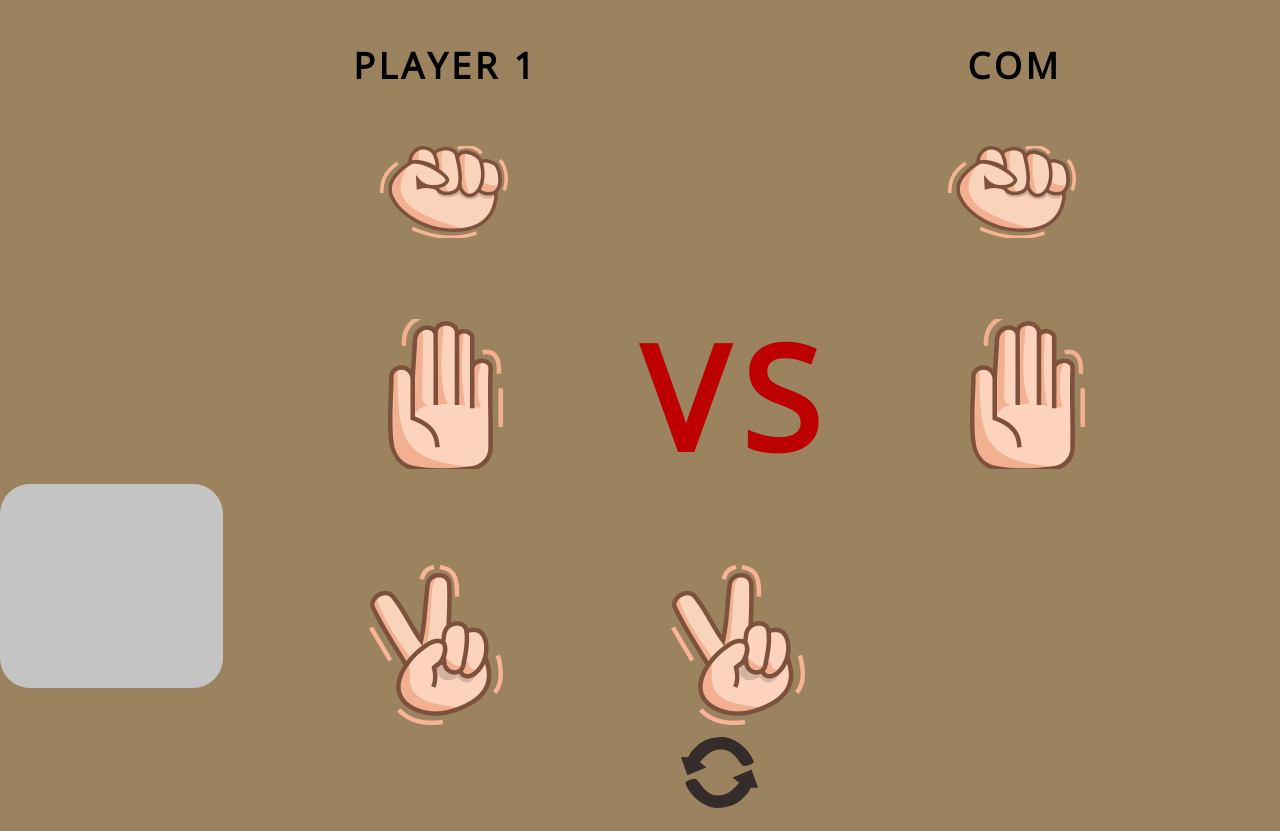
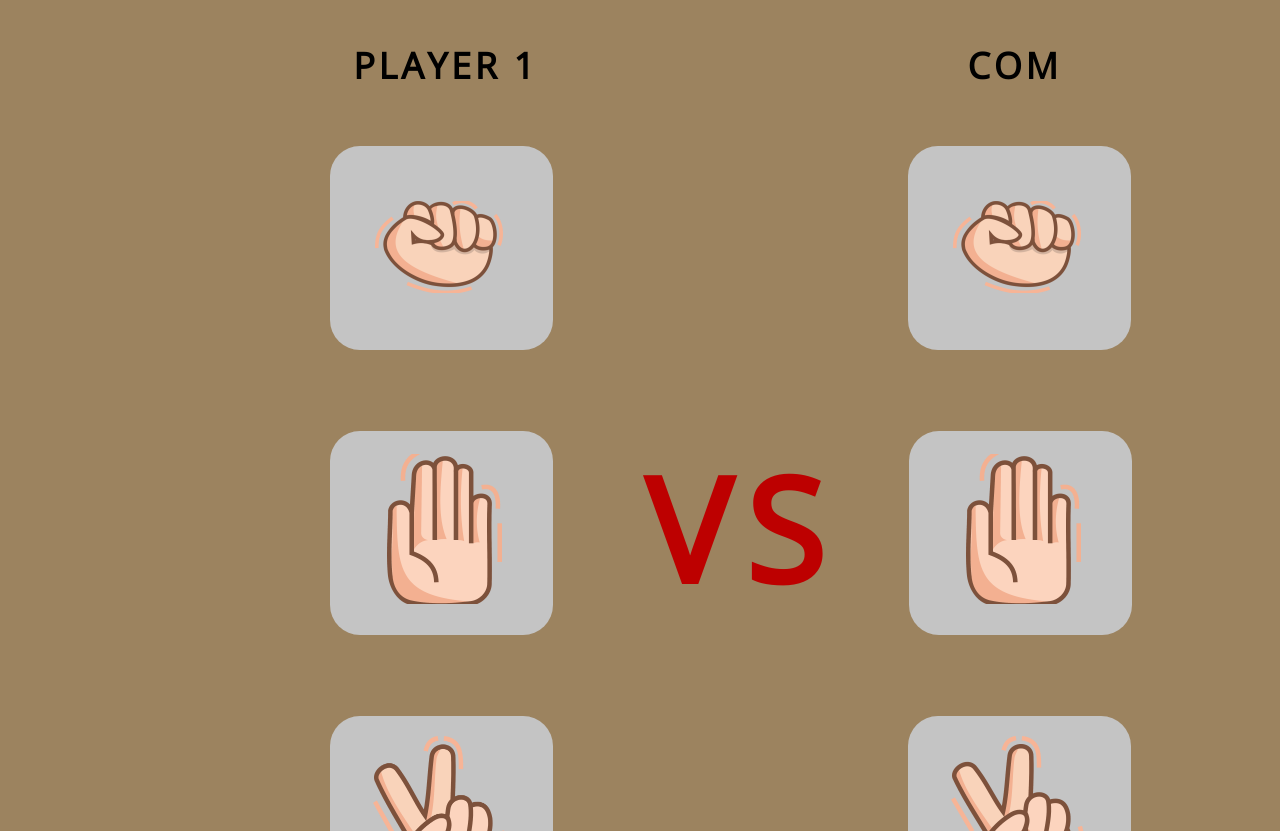
Before and after one commit to Binar-FSW-Wave-25/Challenge-Chapter-4, a plain HTML site: page index.html in a window 1280 px wide. Shown: the part 121-952 px from the top of the page. Drawn offline with nearby package versions, Linux system fonts and the light colour scheme.

Commit message:
Lanjut penambahan border lainnya

```diff
--- a/index.html
+++ b/index.html
@@ -25,22 +25,32 @@
             <span class="computer">COM</span>
         </div>
         <div class="batu">
-            <img class="batu-satu" src="assets/batu 1.png">
-            <img class="batu-dua" src="assets/batu 2.png">
+            <div class="wrapper-batu-satu">
+                <img class="batu-satu" src="assets/batu 1.png">
+            </div>
+            <div class="wrapper-batu-dua">
+                <img class="batu-dua" src="assets/batu 2.png">
+            </div>
         </div>
         <div class="kertas">
-            <img class="kertas-satu" src="assets/kertas 1.png">
+            <div class="wrapper-kertas-satu">
+                <img class="kertas-satu" src="assets/kertas 1.png">
+            </div>
             <span class="versus">VS</span>
             <span class="player-one hide">PLAYER 1 WIN</span>
             <span class="com-menang hide">COM<br>WIN</span>
             <span class="seri hide">DRAW</span>
-            <img class="kertas-dua" src="assets/kertas 2.png">
+            <div class="wrapper-kertas-dua">
+                <img class="kertas-dua" src="assets/kertas 2.png">
+            </div>
         </div>
         <div class="gunting">
-            <div class="background">
+            <div class="wrapper-gunting-satu">
                 <img class="gunting-satu" src="assets/gunting 1.png">
             </div>
-            <img class="gunting-dua" src="assets/gunting 2.png">
+            <div class="wrapper-gunting-dua">
+                <img class="gunting-dua" src="assets/gunting 2.png">
+            </div>
         </div>
         <div>
             <img class="refresh" src="assets/refresh 2.png">
--- a/style.css
+++ b/style.css
@@ -73,48 +73,19 @@ body {
     display: flex;
 }
 
-.batu-satu {
-    margin-left: 380px;
-    margin-top: 11px;
-}
-
-.batu-dua {
-    margin-left: 440px;
-    margin-top: 11px;
-}
-
 .kertas {
     display: flex;
 }
 
-.kertas-satu {
-    margin-left: 388px;
-    margin-top: 81px;
-}
-
 .versus {
-    margin-left: 86px;
-    margin-top: 60px;
-}
-
-.kertas-dua {
-    margin-left: 85px;
-    margin-top: 81px;
+    margin-left: 40px;
+    margin-top: 80px;
 }
 
 .gunting {
     display: flex;
 }
 
-.gunting-satu {
-    margin-left: 369px;
-    margin-top: 81px;
-}
-
-.gunting-dua {
-    margin-left: 448px;
-    margin-top: 81px;
-}
 
 
 .kiri {
@@ -161,37 +132,121 @@ body {
     text-align: center;
 }
 
+.wrapper-batu-satu {
+    position: relative;
+    width: 223px;
+    height: 204px;
+    background: #C4C4C4;
+    border-radius: 30px;
+    margin-left: 330px;
+    margin-top: 11px;
+
+}
+
 .batu-satu {
+    position: absolute;
     height: 92px;
     width: 128px;
-    left: 382px;
-    top: 267px;
+    left: 45px;
+    top: 55px;
     border-radius: 0px;
 }
 
+.wrapper-kertas-satu {
+    position: relative;
+    width: 223px;
+    height: 204px;
+    background: #C4C4C4;
+    border-radius: 30px;
+    margin-left: 330px;
+    margin-top: 81px;
+}
+
 .kertas-satu {
+    position: absolute;
     height: 150px;
     width: 115px;
-    left: 388px;
-    top: 440px;
+    left: 57px;
+    top: 23px;
     border-radius: 0px;
 }
 
+.wrapper-gunting-satu {
+    position: relative;
+    width: 223px;
+    height: 204px;
+    background: #C4C4C4;
+    border-radius: 30px;
+    margin-left: 330px;
+    margin-top: 81px;
+}
+
 .gunting-satu {
-    height: 160px;
+    position: absolute;
+    top: 20px;
+    left: 43px;
+    height: 168px;
     width: 134px;
-    left: 369px;
-    top: 671px;
     border-radius: 0px;
 }
 
-.background {
+.wrapper-batu-dua {
+    position: relative;
     width: 223px;
     height: 204px;
-    left: 334px;
-    top: 671px;
     background: #C4C4C4;
     border-radius: 30px;
+    margin-left: 355px;
+    margin-top: 11px;
+
+}
+
+.batu-dua {
+    position: absolute;
+    height: 92px;
+    width: 128px;
+    left: 45px;
+    top: 55px;
+    border-radius: 0px;
+}
+
+.wrapper-kertas-dua {
+    position: relative;
+    width: 223px;
+    height: 204px;
+    background: #C4C4C4;
+    border-radius: 30px;
+    margin-left: 20px;
+    margin-top: 81px;
+}
+
+.kertas-dua {
+    position: absolute;
+    height: 150px;
+    width: 115px;
+    left: 57px;
+    top: 23px;
+    border-radius: 0px;
+}
+
+.wrapper-gunting-dua {
+    position: relative;
+    width: 223px;
+    height: 204px;
+    background: #C4C4C4;
+    border-radius: 30px;
+    margin-left: 355px;
+    margin-top: 81px;
+}
+
+.gunting-dua {
+    position: absolute;
+    height: 160px;
+    width: 134px;
+    top: 20px;
+    left: 43px;
+    border-radius: 0px;
+
 }
 
 .versus {
@@ -291,30 +346,6 @@ body {
     text-align: center;
 }
 
-.batu-dua {
-    height: 92px;
-    width: 128px;
-    left: 382px;
-    top: 267px;
-    border-radius: 0px;
-}
-
-.kertas-dua {
-    height: 150px;
-    width: 115px;
-    left: 388px;
-    top: 440px;
-    border-radius: 0px;
-}
-
-.gunting-dua {
-    height: 160px;
-    width: 134px;
-    left: 369px;
-    top: 671px;
-    border-radius: 0px;
-}
-
 .refresh {
     display: flex;
     align-items: center;
```
